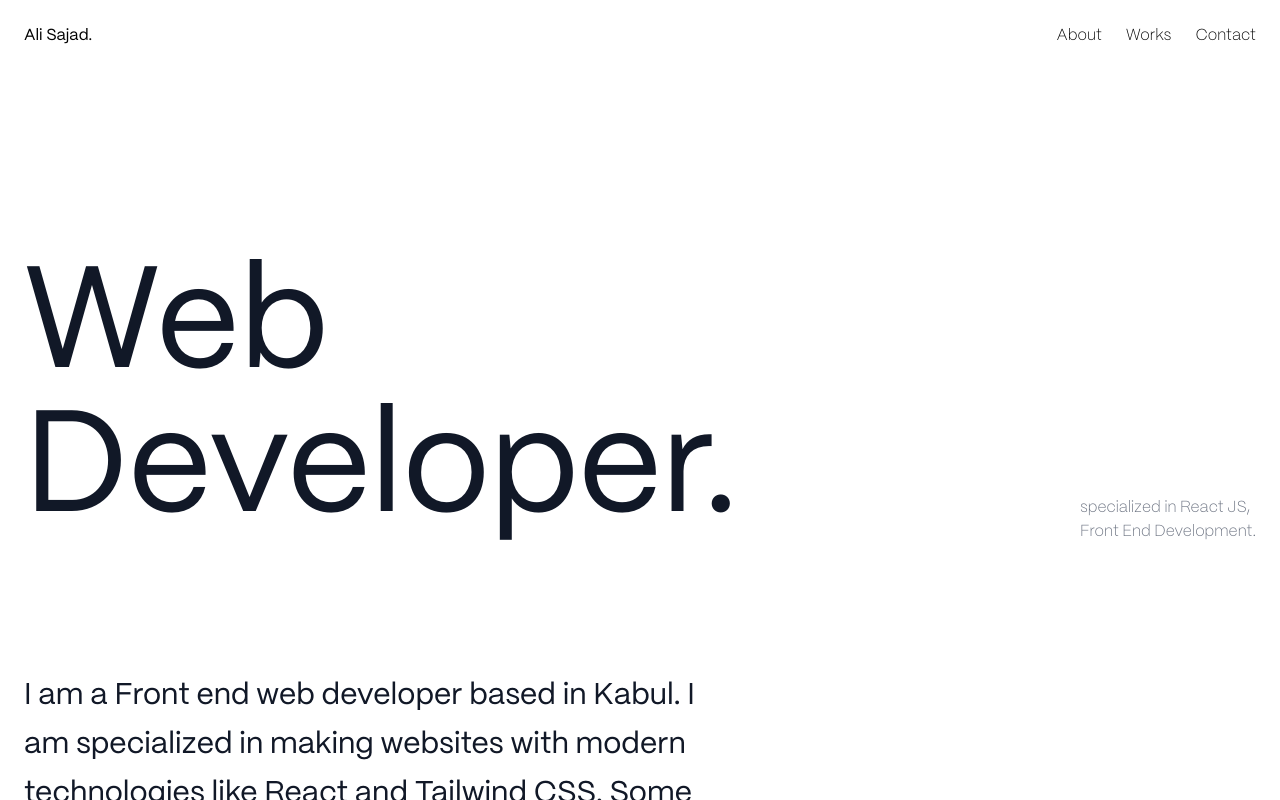
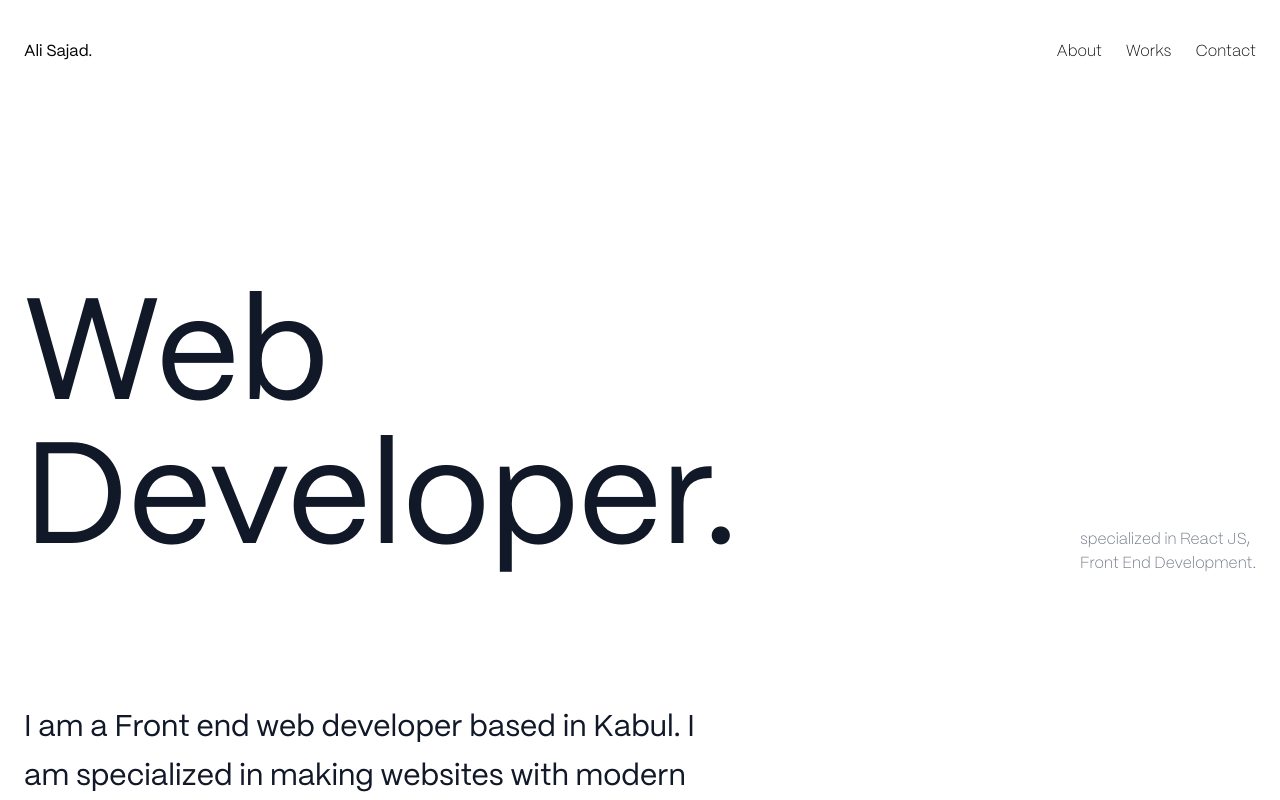
Before and after one commit to alisajad001/portfolio-2024, a React (Vite) app: page / in a window 1280 px wide. Shown: the top 800 px of the page. Built offline with nearby package versions, Linux system fonts and the light colour scheme.

Commit message:
Update Navbar component layout and styles

```diff
--- a/src/components/Navbar.jsx
+++ b/src/components/Navbar.jsx
@@ -1,6 +1,6 @@
 export default function Navbar() {
   return (
-    <header className="flex items-center container mx-auto p-6 justify-between">
+    <header className="flex items-center container mx-auto px-6 py-10 justify-between">
       <a href="#" className="hidden sm:block">
         Ali Sajad.
       </a>
```
